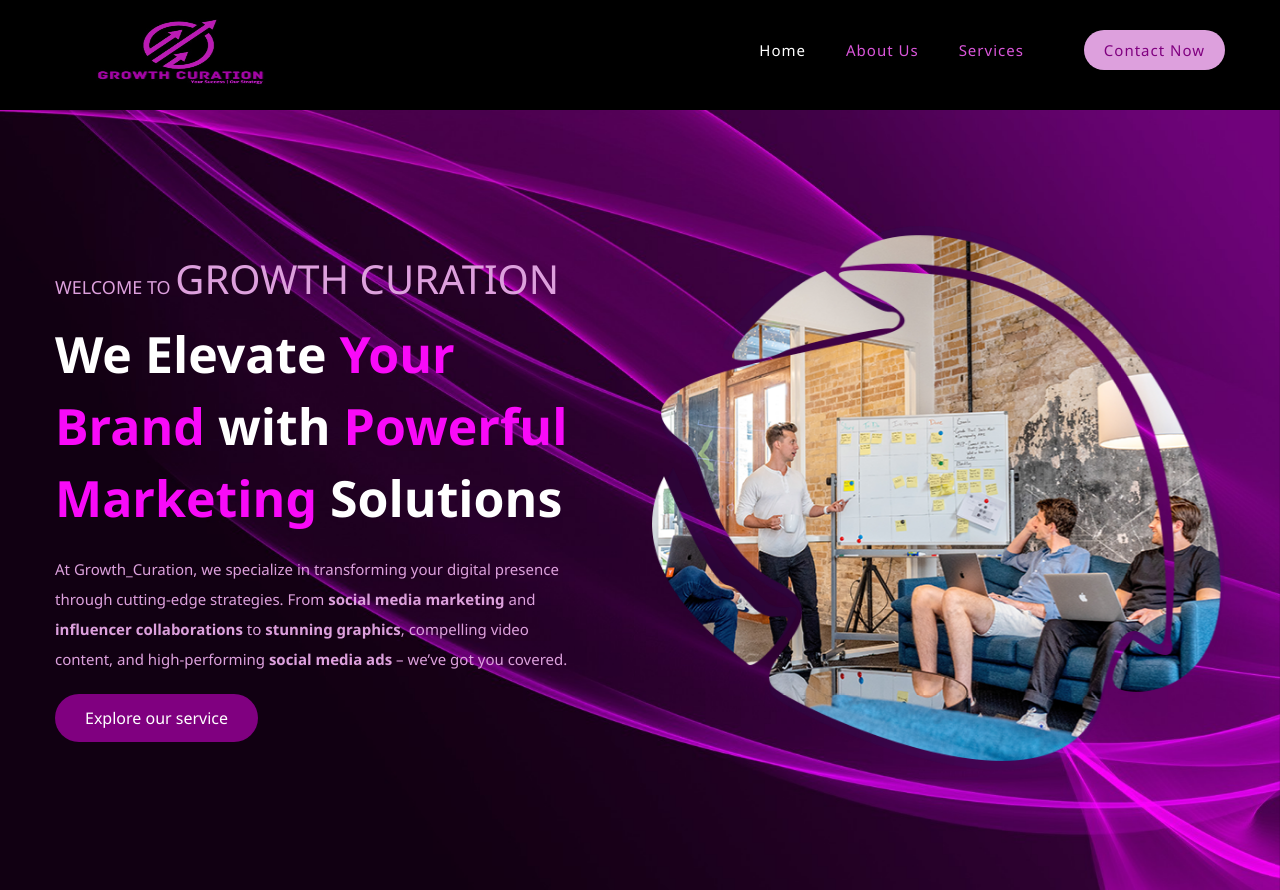
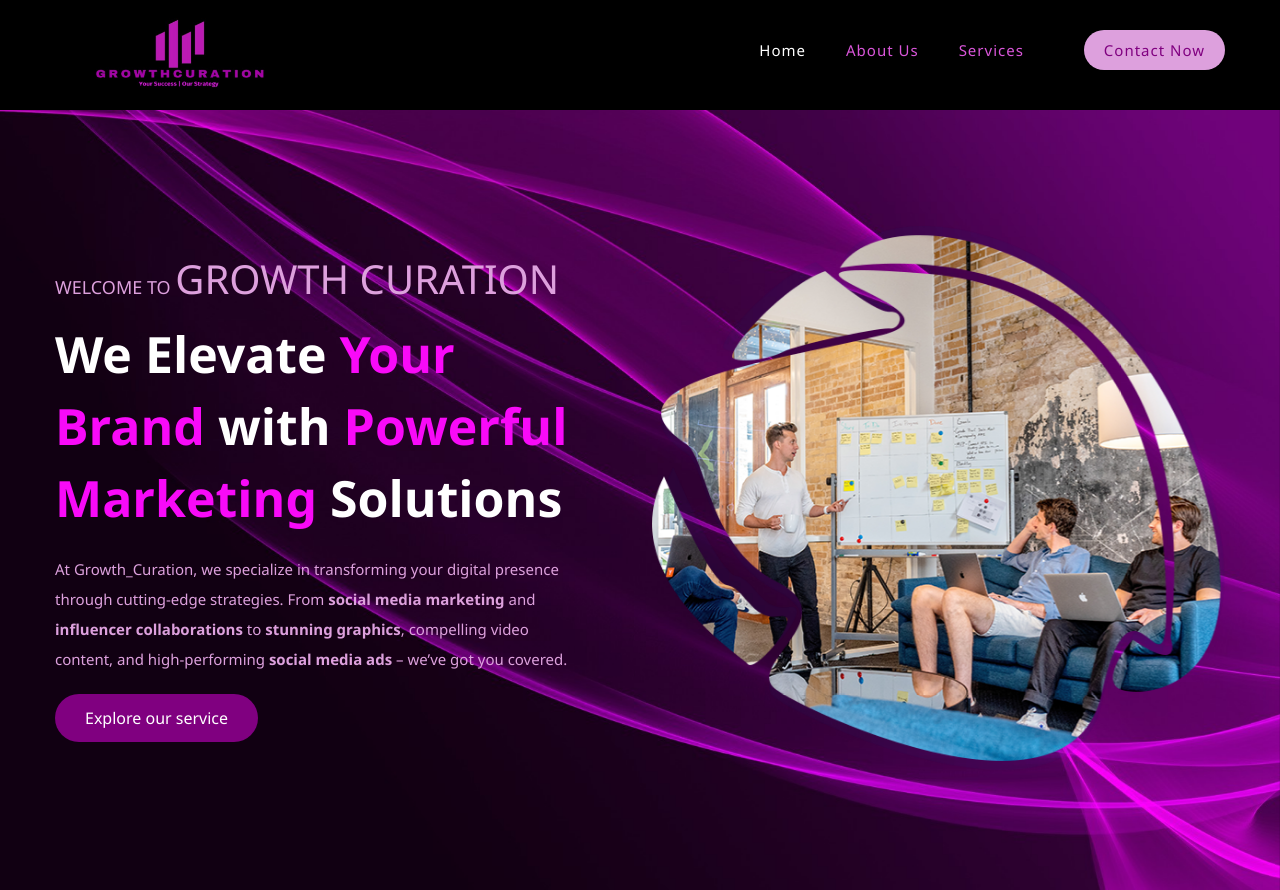
Before and after one commit to NandiniGupta213/GrowthCuration, a plain HTML site: page frontend/index.html in a window 1280 px wide. Shown: the top 890 px of the page. Drawn offline with Linux system fonts and the light colour scheme; no server answers.

Commit message:
Your commit message here

```diff
--- a/frontend/index.html
+++ b/frontend/index.html
@@ -33,7 +33,7 @@
             <!-- ***** Logo Start ***** -->
             <a href="index.html" class="logo">
               <!-- <h4>GROWTH CURATION</h4> -->
-               <img src="assets/images/gc logo.jpg" alt="">
+               <img src="assets/images/gc logo 5.jpg" alt="">
             </a>
             <!-- ***** Logo End ***** -->
             <!-- ***** Menu Start ***** -->
```
Also changed, not shown: frontend/assets/images/gc logo 5.jpg (added), frontend/assets/images/gc logo3.jpg (added).
